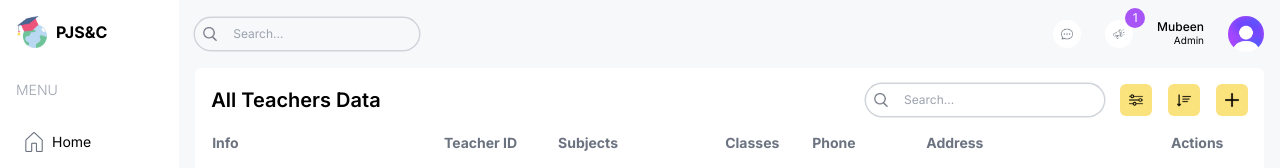
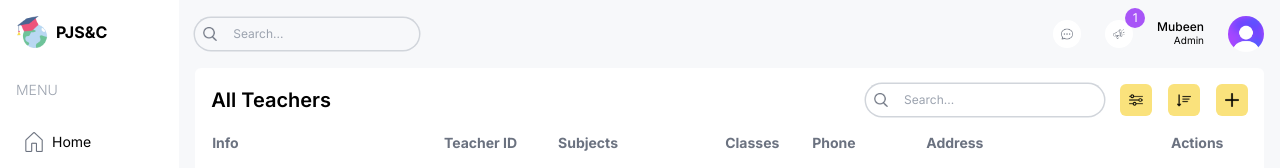
Before and after one commit to mubeenyasin72/school-management-system, a Next.js app: page /list/teachers in a window 1280 px wide. Shown: the top 168 px of the page. Built offline with nearby package versions, Linux system fonts and the light colour scheme; grey boxes are pictures that could not be loaded.

Commit message:
working on teacher

```diff
--- a/src/app/(dashboard)/list/teachers/page.tsx
+++ b/src/app/(dashboard)/list/teachers/page.tsx
@@ -97,7 +97,7 @@ const TeacherList = () => {
     <div className="bg-white p-4 rounded-md flex-1 m-4 mt-0">
       {/* TOP */}
       <div className="flex justify-between items-center">
-        <h1 className="hidden md:block text-xl font-semibold">All Teachers Data</h1>
+        <h1 className="hidden md:block text-xl font-semibold">All Teachers</h1>
         <div className="flex flex-col md:flex-row items-center gap-4 w-full md:w-auto">
           <TabelSearch />
           <div className="flex gap-4 self-end">
```
